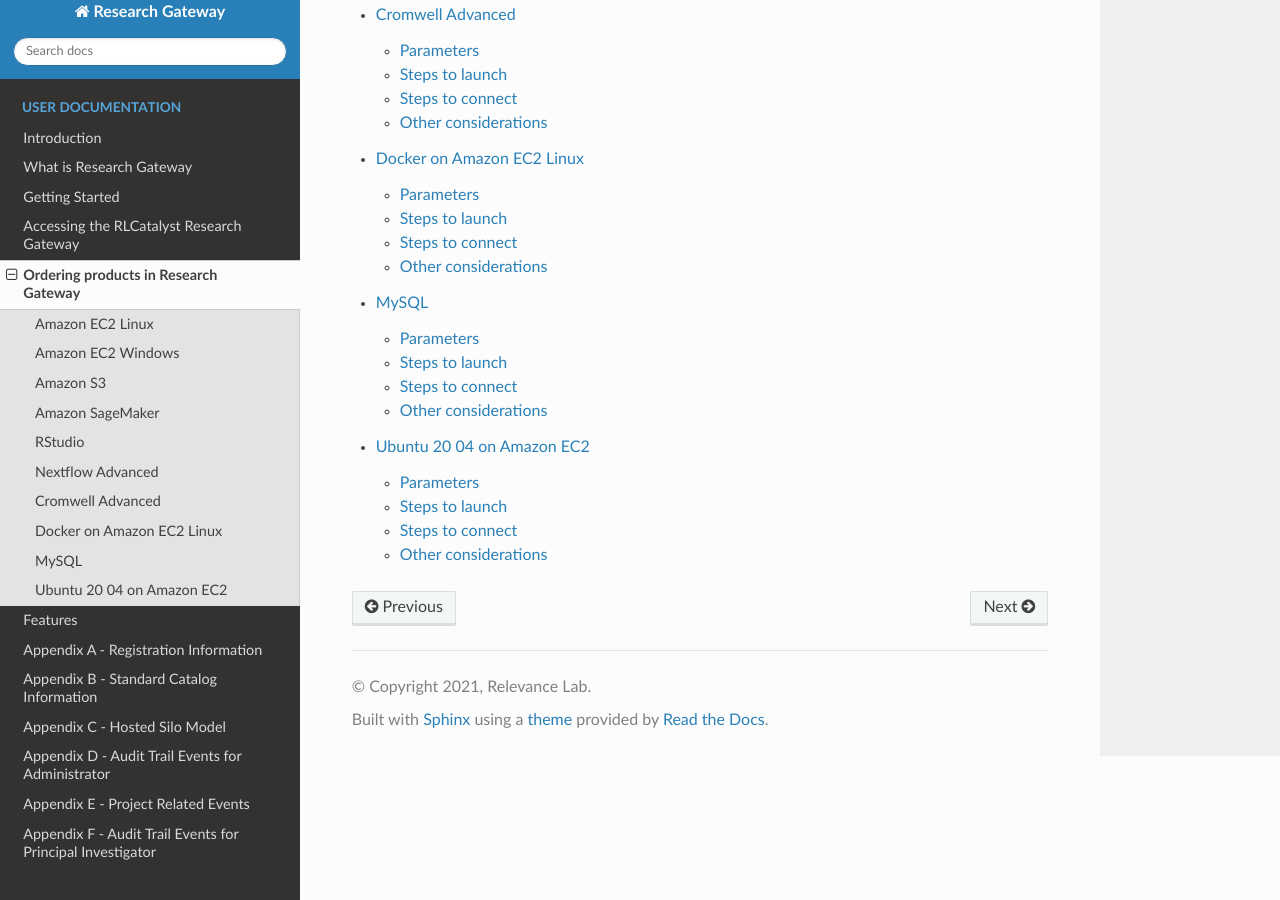
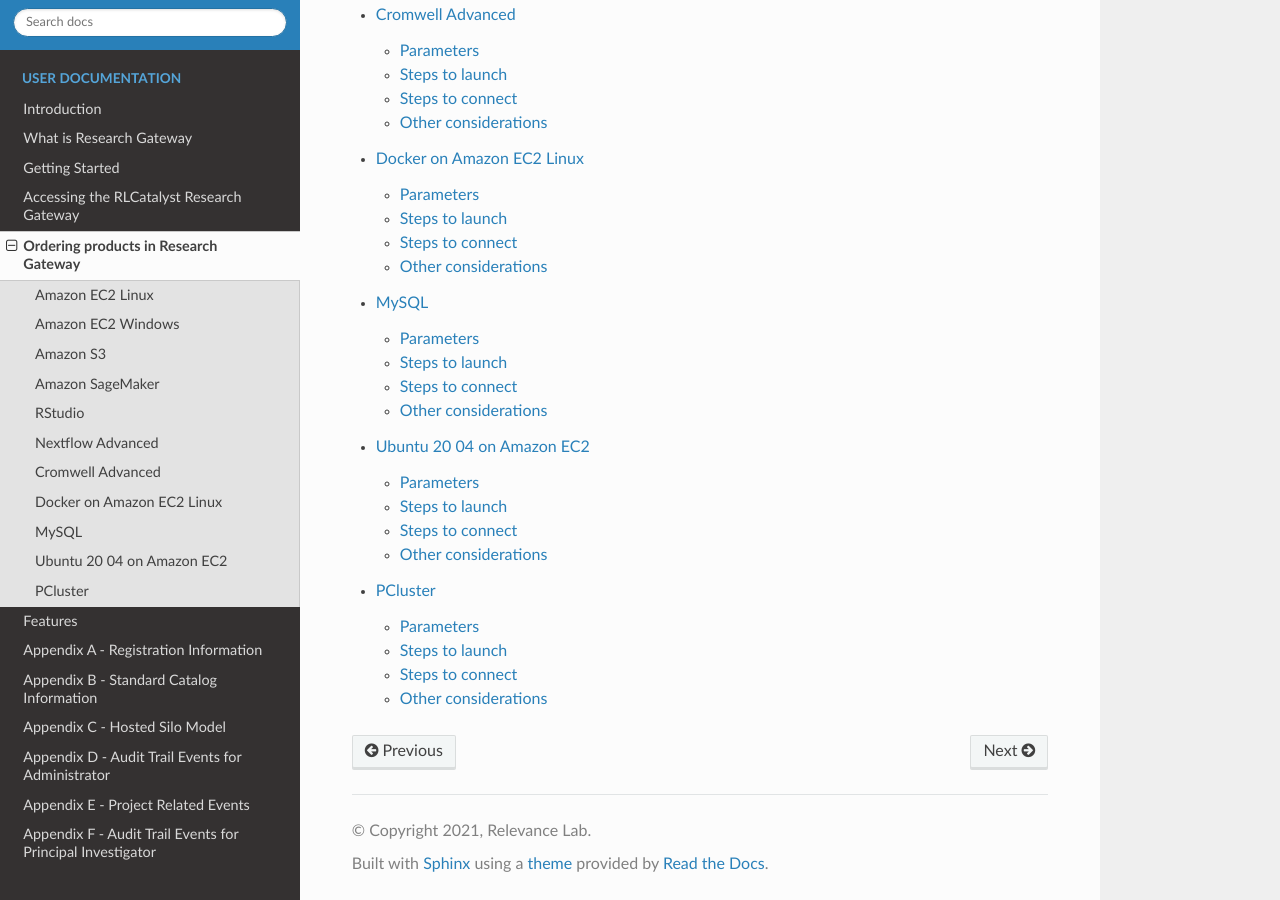
Before and after one commit to RLOpenCatalyst/rg-doc, a Sphinx documentation site: the page built from source/OrderingProducts.rst, in a window 1280 px wide and 900 px high, scrolled down 1069 px. Built offline with Sphinx 7.4.7 and the Read the Docs theme 2.0.0, drawn with Linux system fonts in a browser that asks for light colours; some of the changed lines change nothing that is shown.

Commit message:
PCluster-Ordering products in Research Gateway

```diff
--- a/source/OrderingProducts.rst
+++ b/source/OrderingProducts.rst
@@ -16,3 +16,4 @@
    DockerEC2linux
    MySql
    ubuntu
+   PCluster
--- /dev/null
+++ b/source/PCluster.rst
@@ -0,0 +1,71 @@
+PCluster
+========
+
+PCluster Product of Research Gateway helps you to set up a high performance computing Cluster based on AWS Parallel Cluster 3.0.
+
+PCluster enables you to quickly build an HPC compute environment in AWS. It automatically sets up the required compute resources and shared filesystem. You canuse PCluster with batch schedulers, such as AWS Batch and Slurm. PCluster facilitates quick-start, proof of concept deployments as well as production deployments.
+
+Parameters
+-----------
+
+.. list-table::
+   :widths: 50, 50
+   :header-rows: 1
+
+   * - Parameter
+     - Details
+   * - Product Name
+     - Provide a name to help you easily identify this instance of the product. Only alphanumeric characters, dots, hyphens and underscores are allowed. Spaces and special characters are not allowed. Eg: MedicalResearch
+   * - InstanceType
+     - Choose instance type in the drop-down list Eg: t2.small
+   * - SSHLocation
+     - Enter the IP address range that can be used to SSH to the EC2 instances
+   * - KeyPair
+     - Choose a KeyPair in the dropdown list. Note: If KeyPair is not available in the drop-down, click on the “+” button. A KeyPair creation form is opened. Fill the details in the form and click on the “Create KeyPair” button. Now that KeyPair is available in the list. Remember to save the private key file securely for future use. Do not share this file with others for the security of your account.
+   * - CustomAMI
+     - Enter the AMI Id of a custom AMI if you wish to use a non-default AMI. e.g. ami-12345678. The AMI Id entered should exist in this project account and region
+   * - HeadNodeInstanceType
+     - Select Head Node EC2 instance type from the drop-down list
+   * - VpcId
+     - Select The VPC to create security groups and deploy AWS Batch or slurm to from drop-down list
+   * - HeadNodeSubnetId
+     - Select the Subnet you want your Head Node to launch in from the drop-down list. You must select a public subnet.
+   * - Scheduler
+     - Select a Cluster scheduler from the drop-down list
+   * - WorkerNodeInstanceType
+     - Select the instance types to be used to carry out the computation from the drop-down list
+   * - WorkerNodeSubnetId
+     - Select the Subnet you want your Batch or slurm Worker Node to launch in  from the drop-down list. We recommend public subnets.
+   * - ComputeEnvMinvCpus
+     - Enter The minimum number of CPUs to be kept in running state for the Batch/slurm Worker Nodes. If you give a non-zero value, some worker nodes may stay in running state always and you may incur higher cost.
+   * - ComputeEnvMaxvCpus
+     - Enter The maximum number of CPUs for the default Batch or slurm Compute Environment
+   * - ComputeEnvDesiredvCpus
+     - Enter The Desired number of CPUs for the default Batch Compute Environment
+   * - SpotBidPercentage
+     - Enter The maximum percentage of On-Demand pricing you want to pay for Spot resources. You will always pay the lowest Spot market price and never more than your maximum percentage.
+
+.. image:: images/PCluster.png
+
+Steps to launch
+----------------
+
+1. Click on the project on the “My Projects” page.
+2. Navigate to the available products tab
+3. Click the “Launch Now” button on the  “PCluster” product card. A product order form will open. Fill the details in the form and click the “Launch Now” button. You will see an PCluster being created. Once the cluster provisioning is completed, that product should appear in the “Active” state.
+
+Estimated time to provision - 40 minutes
+
+Steps to connect
+----------------
+
+1. Click on “SSH to PCluster HeadNode” under the “Connect” list on the right side of the page. This will open the SSH Terminal in a new browser tab.
+2. Enter “ec2-user” as the username. Select “Pem file” as the Authentication type. Upload the pem file in the “Pem file” field. Click Submit. You should now be connected to the EC2 instance via SSH. Scroll to the top of the Terminal screen and click the “Terminate” button to end the session. Alternatively, type exit and hit enter in the terminal.
+3. You can de-provision the product through the “Terminate” option.
+
+Other considerations
+---------------------
+
+You can stop your instance using the “Stop” button in the product details page of your instance. The instance will incur lower costs when it is stopped than when it is running. Conversely, if the instance is stopped, use the “Start” button to get the instance “Running”.
+
+You can share the product with all the members of the project using the “Share” button in the product details page of your product. If you share the product to project, you will have to share the PEM key file outside of Research Gateway.
```
Also changed, not shown: source/images/PCluster.png (added).
